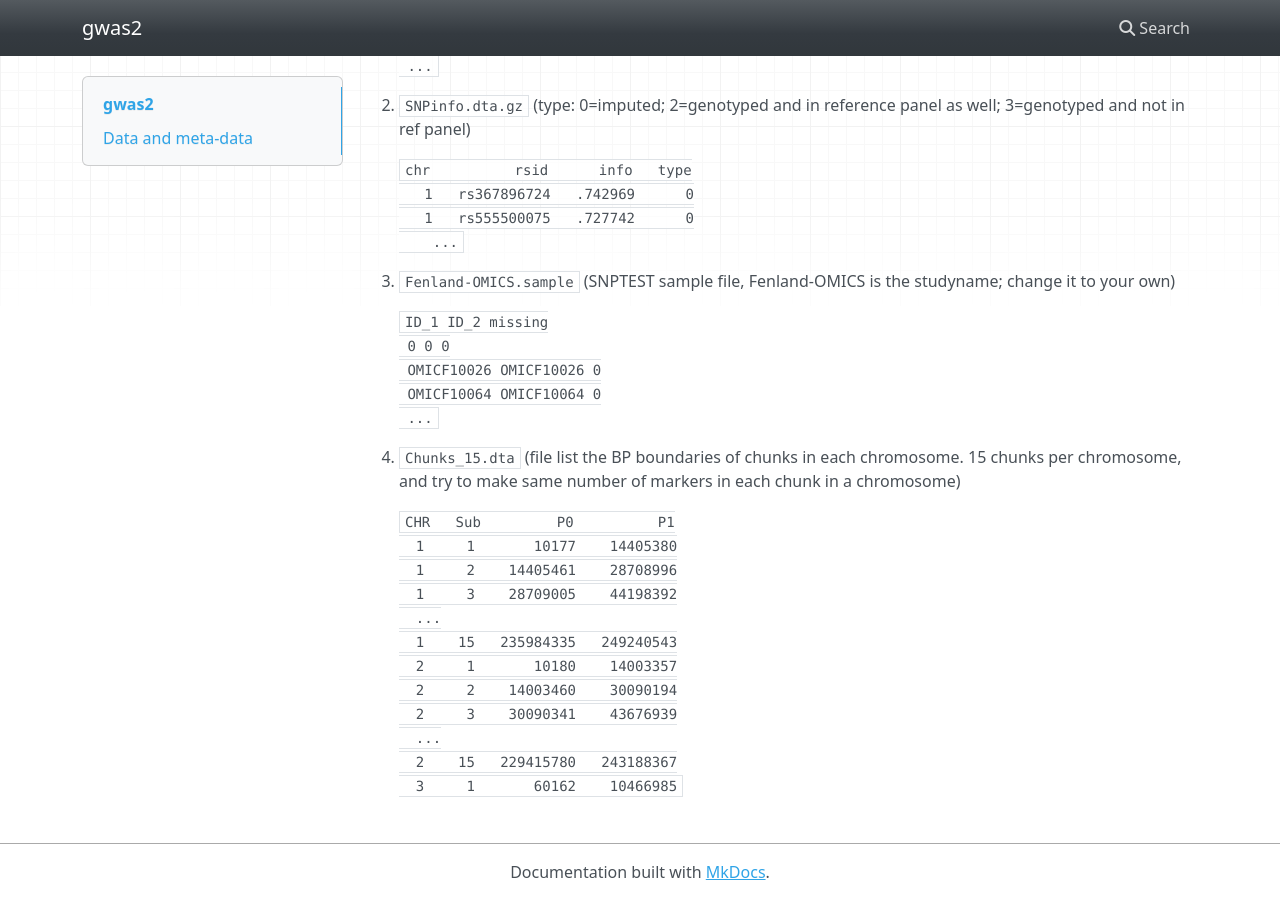
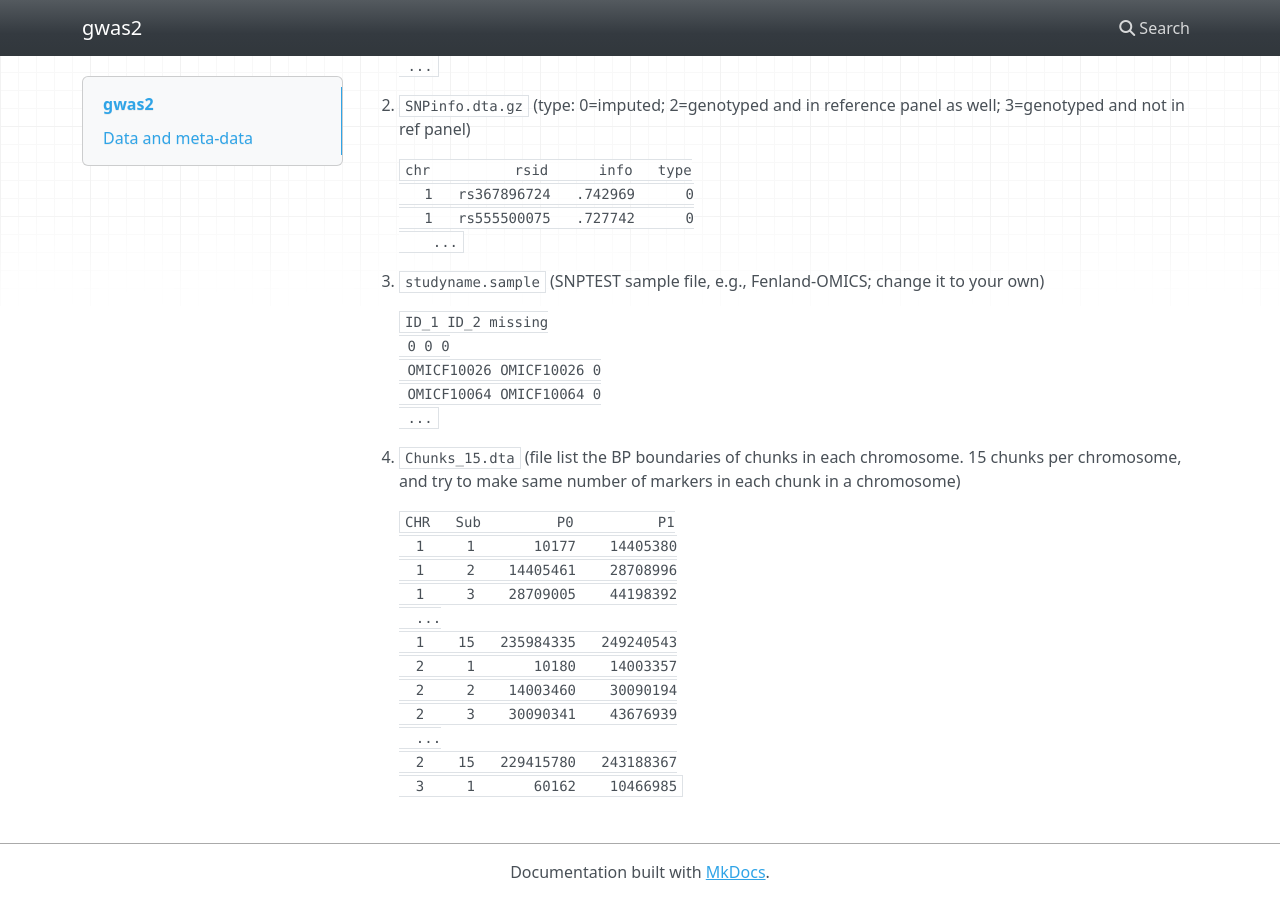
Before and after one commit to jinghuazhao/gwas2, an MkDocs documentation site: the page built from docs/README.md, in a window 1280 px wide and 900 px high, scrolled down 595 px. Built offline with MkDocs 1.6.1, drawn with Linux system fonts in a browser that asks for light colours; nearby versions of some CDN libraries; a script that is not in the unit is left out.

Commit message:
gwas2 utitlities

````diff
--- a/docs/README.md
+++ b/docs/README.md
@@ -34,7 +34,7 @@ There are four eseential files:
         ...
      ```
 
-   3. `Fenland-OMICS.sample` (SNPTEST sample file, Fenland-OMICS is the studyname; change it to your own)
+   3. `studyname.sample` (SNPTEST sample file, e.g., Fenland-OMICS; change it to your own)
 
 
      ```
````
